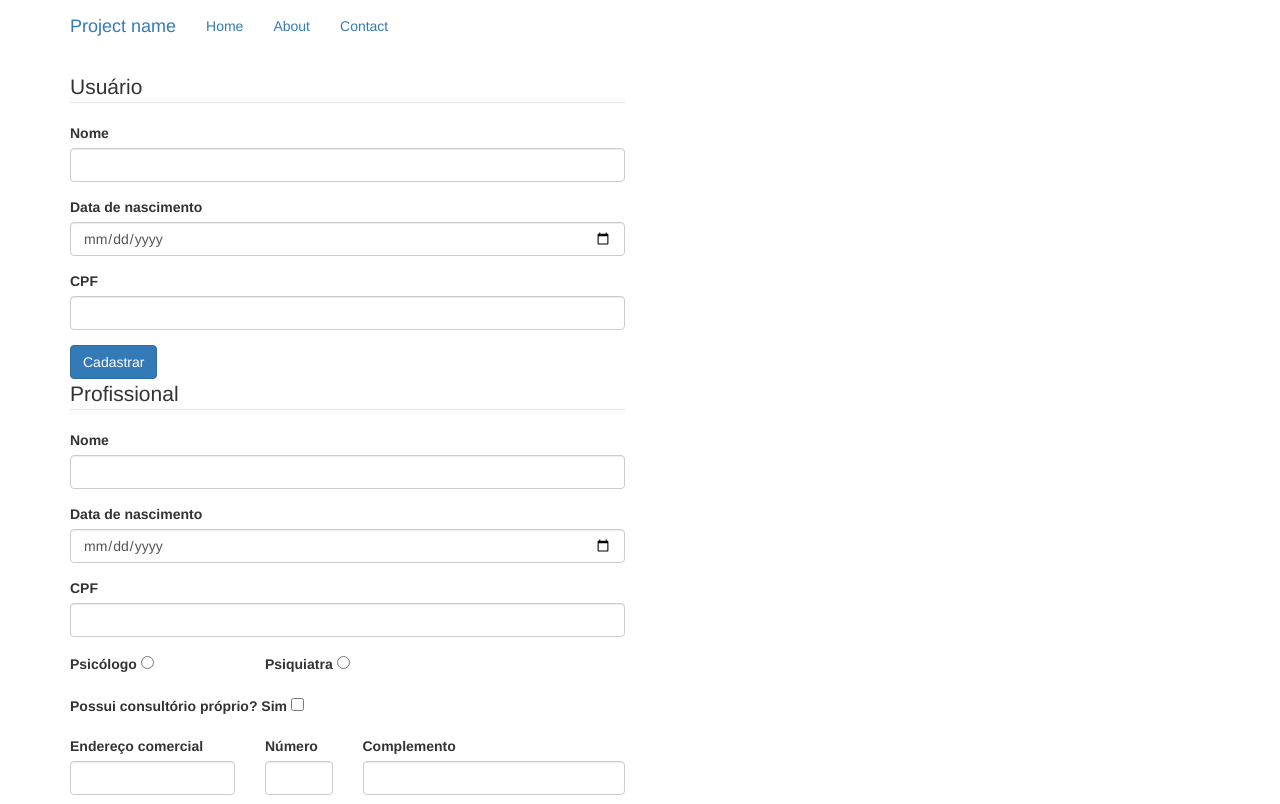
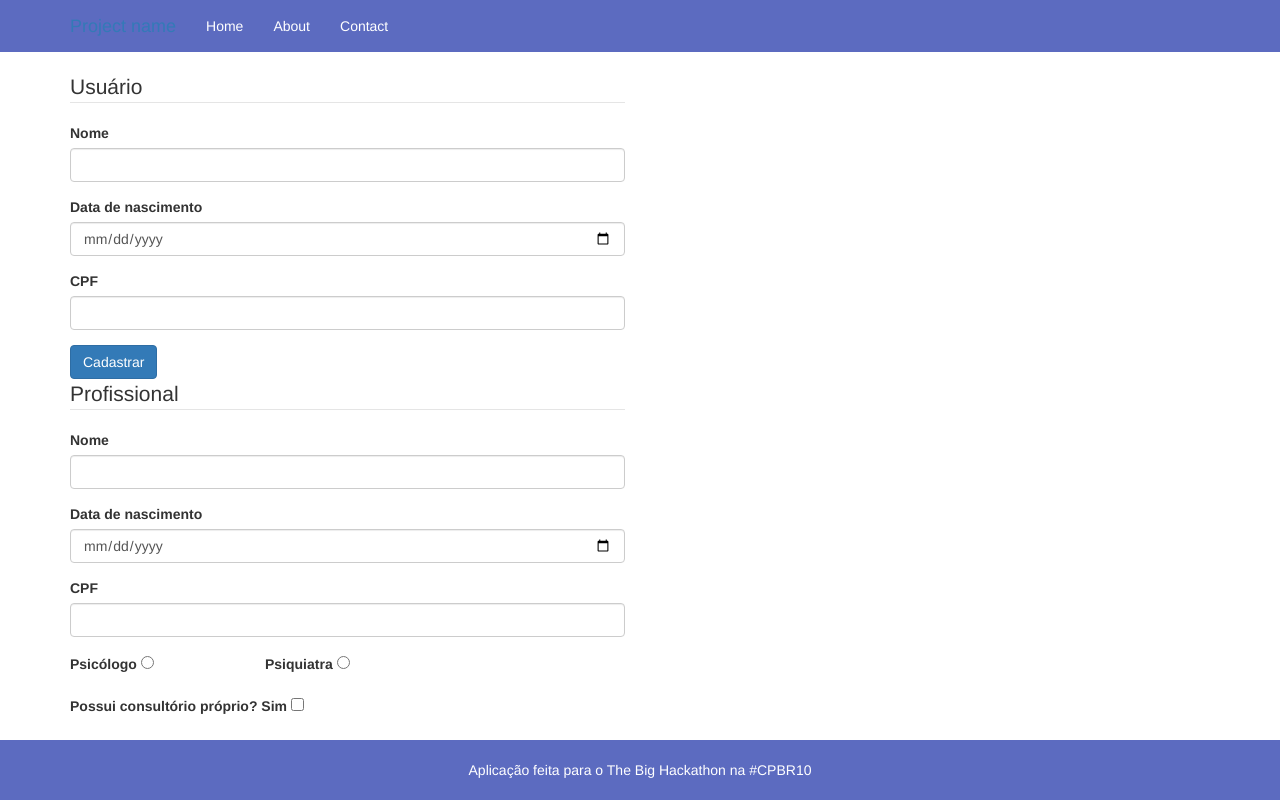
Before and after one commit to barbier/big-hackathon-2017, a website: page index.html in a window 1280 px wide. Shown: the top 804 px of the page. Drawn offline with Linux system fonts and the light colour scheme.

Commit message:
Adding forms and basic style

```diff
--- a/index.html
+++ b/index.html
@@ -8,6 +8,7 @@
   <link rel="stylesheet" href="./dist/main.css">
 </head>
 <body>
+  <header class="header">
     <nav class="navbar nav-fixed-top">
       <div class="container">
         <div class="navbar-header">
@@ -21,13 +22,20 @@
         </div>
         <div id="navbar" class="collapse navbar-collapse">
           <ul class="nav navbar-nav">
-            <li class="active"><a href="#">Home</a></li>
-            <li><a href="#about">About</a></li>
-            <li><a href="#contact">Contact</a></li>
+            <li class="active">
+              <a href="#" class="header__link">Home</a>
+            </li>
+            <li>
+              <a href="#about" class="header__link">About</a>
+            </li>
+            <li>
+              <a href="#contact" class="header__link">Contact</a>
+            </li>
           </ul>
         </div><!--/.nav-collapse -->
       </div>
     </nav>
+  </header>
   <div class="container">
     <div class="row">
       <div class="col-xs-12 col-sm-12 col-md-6">
@@ -132,6 +140,11 @@
       </div>
     </div>
   </div>
+  <footer class="footer">
+    <p class="text-center">
+      Aplicação feita para o The Big Hackathon na #CPBR10
+    </p>
+  </footer>
   <script src="./dist/app.min.js"></script>
 </body>
 </html>
--- /dev/null
+++ b/src/less/layout.less
@@ -0,0 +1,28 @@
+@import "var";
+
+body {
+  padding-bottom: 80px;
+  position: relative;
+}
+
+.background-destaque {
+  background-color: @cor-primaria;
+}
+
+.header {
+  .background-destaque;
+
+  &__link {
+    color: #FFF;
+  }
+}
+
+.footer {
+  .background-destaque;
+  bottom: 0;
+  color: #FFF;
+  height: 60px;
+  padding-top: 20px;
+  position: fixed;
+  width: 100%;
+}
--- a/src/less/main.less
+++ b/src/less/main.less
@@ -1,3 +1,3 @@
 @import (inline) "../../vendor/bootstrap.min.css";
 @import "var";
-@import "map";
+@import "layout";
--- a/src/less/var.less
+++ b/src/less/var.less
@@ -1,2 +1,2 @@
-@cor1: "#5C6BC0";
-@cor2: "#AB47BC";
+@cor-primaria: #5C6BC0;
+@cor2: #AB47BC;
```
Also changed, not shown: dist/main.css. Lines whose indentation alone changed are shown as unchanged.
